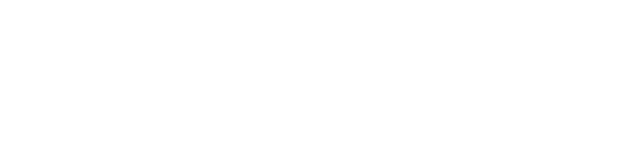
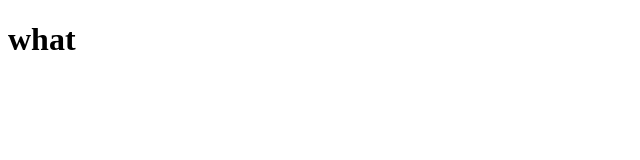
Before and after one commit to terrytaylorbiz/git-one, a plain HTML site: page index.html in a window 1280 px wide. Shown: the whole page, without its empty margins (0-640 px from the left). Drawn offline with Linux system fonts and the light colour scheme.

Commit message:
added h1

```diff
--- a/index.html
+++ b/index.html
@@ -5,6 +5,6 @@
     <title>asdfasdfsd</title>
   </head>
   <body>
-
+    <h1>what</h1>
   </body>
 </html>
```
